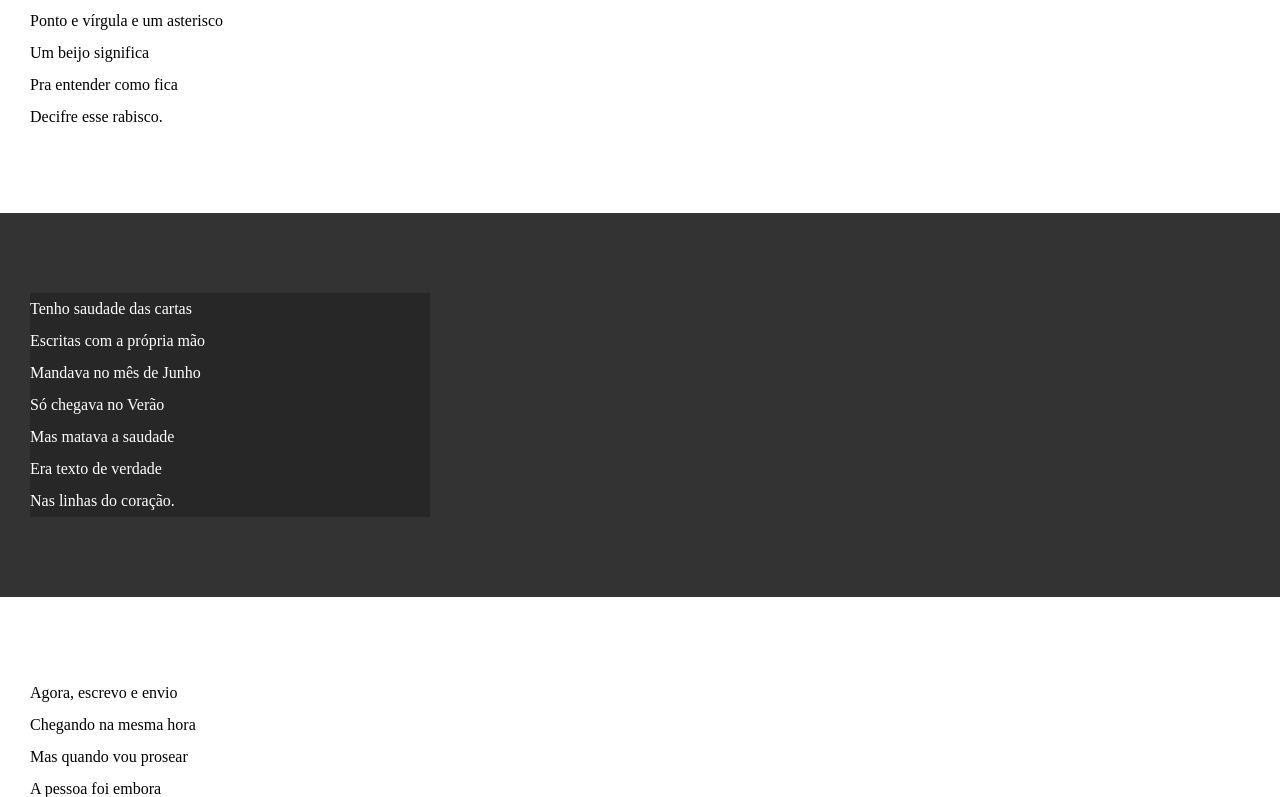
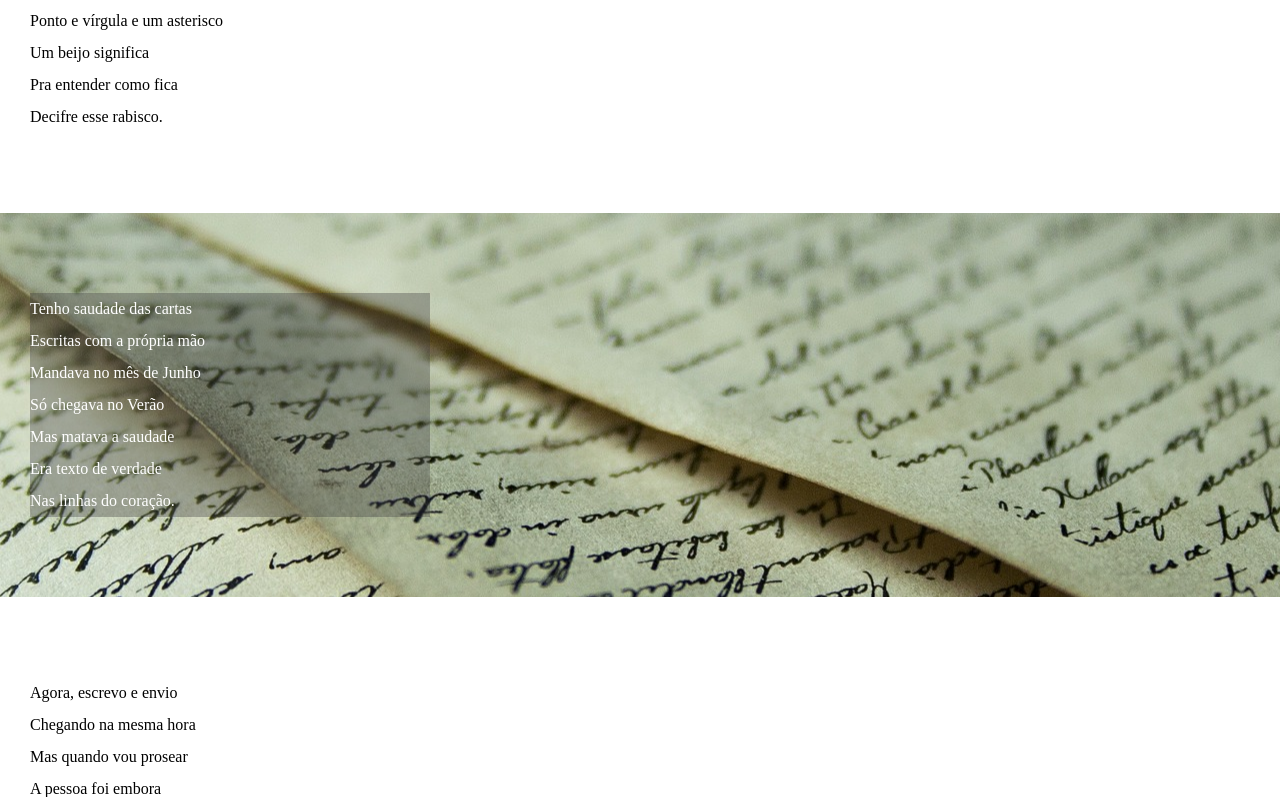
Before and after one commit to micael-abreu/HTML-CSS, a plain HTML site: page desafios/desafio012/index.html in a window 1280 px wide. Shown: the part 1318-2115 px from the top of the page. Drawn offline with Linux system fonts and the light colour scheme.

Commit message:
adição de imagens

```diff
--- a/desafios/desafio012/estilo/style.css
+++ b/desafios/desafio012/estilo/style.css
@@ -48,15 +48,22 @@ section.normal{
     color: black;
 }
 
-section.image{
+section.image#img1{
     background-color: rgb(51, 51, 51);
     color: white;
+    background-image: url(../imagens/background001.jpg);
+    background-position: center;
+
 }
-
+section.image#img2{
+    background-color: rgb(51, 51, 51);
+    color: white;
+    background-image: url(../imagens/background002.jpg);
+    background-position: center;
+}
 section.image > p {
     width: 400px;
-    background-color: rgba(0, 0, 0, 0.24);
-
+    background-color:rgba(61, 61, 61, 0.356)
 }
 
 footer {
--- a/desafios/desafio012/index.html
+++ b/desafios/desafio012/index.html
@@ -28,7 +28,7 @@
     </section>
 
 
-<section class="image">
+<section class="image" id="img1">
 
         <p>
             Não é mais como era antes <br>
@@ -68,7 +68,7 @@
 
 
 
-    <section class="image">
+    <section class="image" id="img2">
         <p>
             Tenho saudade das cartas <br>
             Escritas com a própria mão <br>
```
